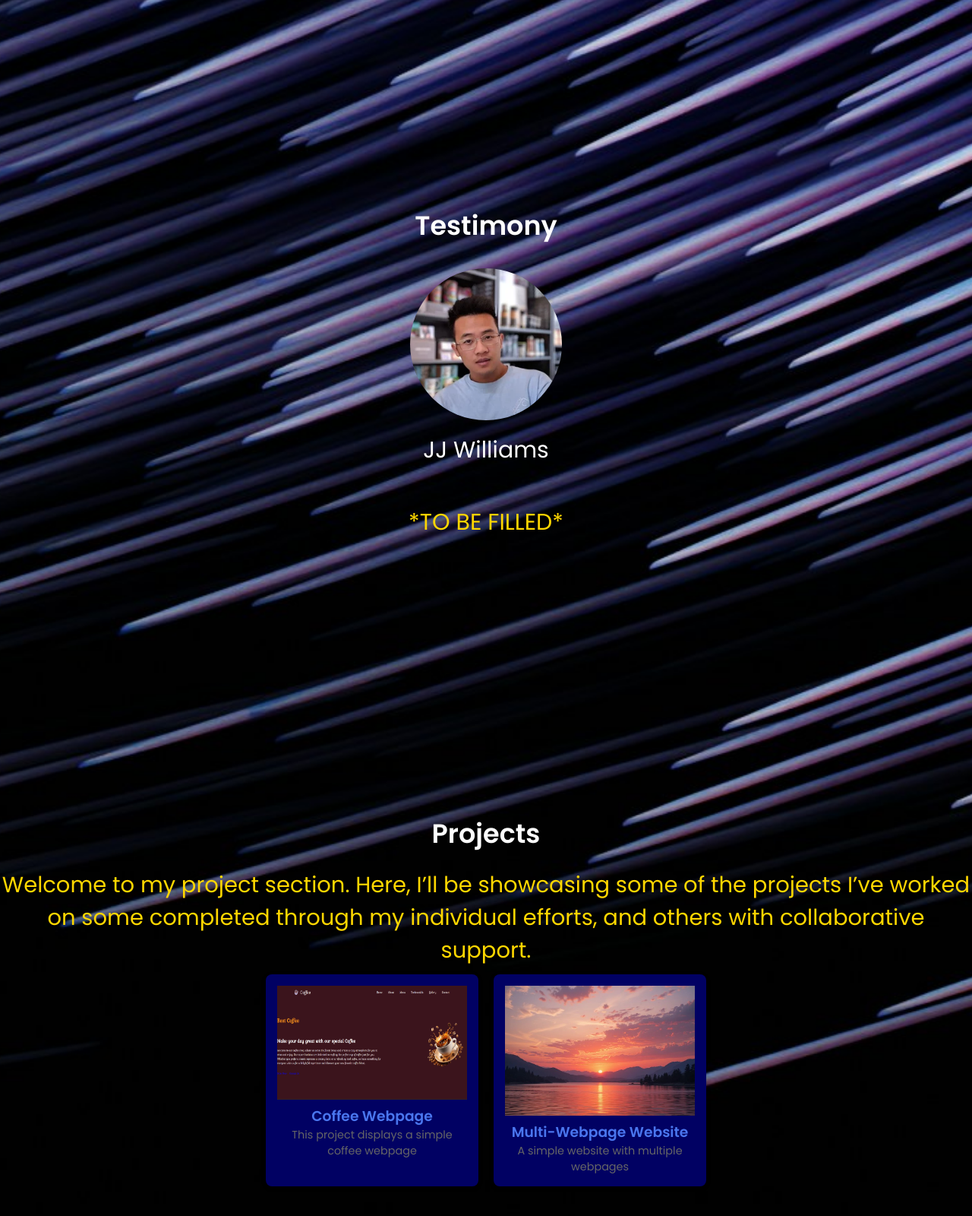
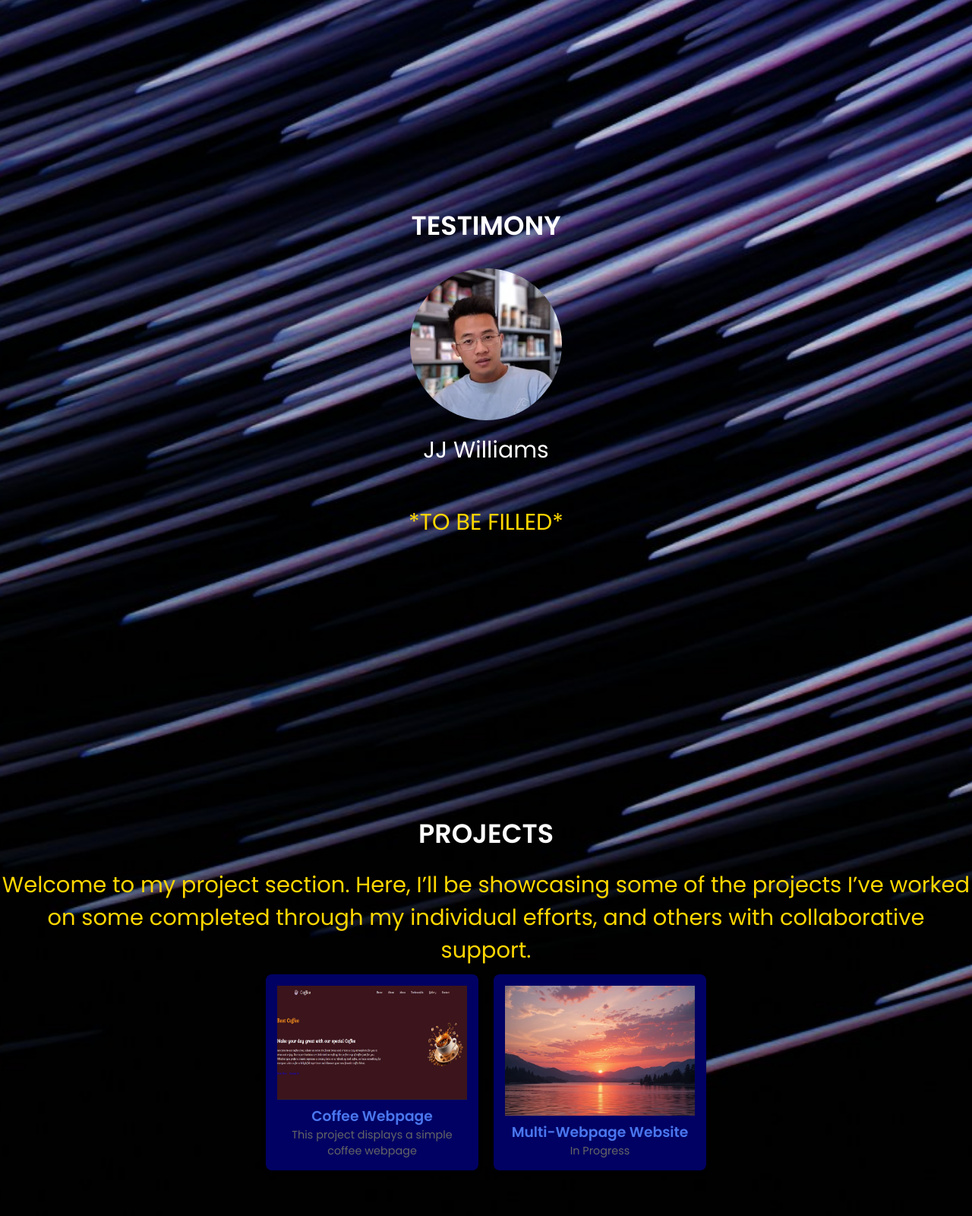
Before and after one commit to NewbieTyper/Portfolio, a plain HTML site: page index.html in a window 1280 px wide. Shown: the part 1600-3200 px from the top of the page at 76% size. Drawn offline with nearby package versions, Linux system fonts and the light colour scheme.

Commit message:
Update index.html

```diff
--- a/index.html
+++ b/index.html
@@ -108,7 +108,7 @@
 
     <!-- section 2: Skills-->
     <section id="skills-section">
-      <h2  style="display: flex; align-items: center; justify-content: center; color: white;" >Skills</h2>
+      <h2  style="display: flex; align-items: center; justify-content: center; color: white;" >SKILLS</h2>
       <div class="text">
         Over time, I’ve gained a decent mastery of HTML, CSS, and MySQL. However, I remain committed to continuous learning to strengthen my skills and enhance the quality of my work, ultimately becoming a valuable asset.
       </div>
@@ -132,7 +132,7 @@
 
     <!-- section 3 :Testimony -->
     <section id="testimonies" class="testimony-section">
-      <h2 style="display: flex; align-items: center; justify-content: center; color: white;">Testimony</h2>
+      <h2 style="display: flex; align-items: center; justify-content: center; color: white;">TESTIMONY</h2>
 
       <div class="group">
         <div class="person-details">
@@ -148,7 +148,7 @@
 
     <!-- SECTION 4: PROJECTS -->
      <section id="project-section">
-      <h2 style="display: flex; align-items: center; justify-content: center; color: white;font-size: 35px;">Projects</h2>
+      <h2 style="display: flex; align-items: center; justify-content: center; color: white;font-size: 35px;">PROJECTS</h2>
 
       <div class="group">
      <div class="text">
@@ -168,7 +168,8 @@
         <img class="img" src="Sunset.jpg" alt="Project Two" />
         <div class="project-content">
           <h3 class="project-title">Multi-Webpage Website</h3>
-          <p class="project-description">A simple website with multiple webpages</p>
+          <p class="project-description">In Progress
+          </p>
         </div>
       </a>
         </div>
@@ -194,7 +195,7 @@
 
     <!-- section 5: Contact-->
      <section id="contact" class="contact-section">
-      <h2 style="display: flex; align-items: center; justify-content: center; color: white;">Contact</h2>
+      <h2 style="display: flex; align-items: center; justify-content: center; color: white;">CONTACT</h2>
 
       <div class="group">
         <div class="text">
```
